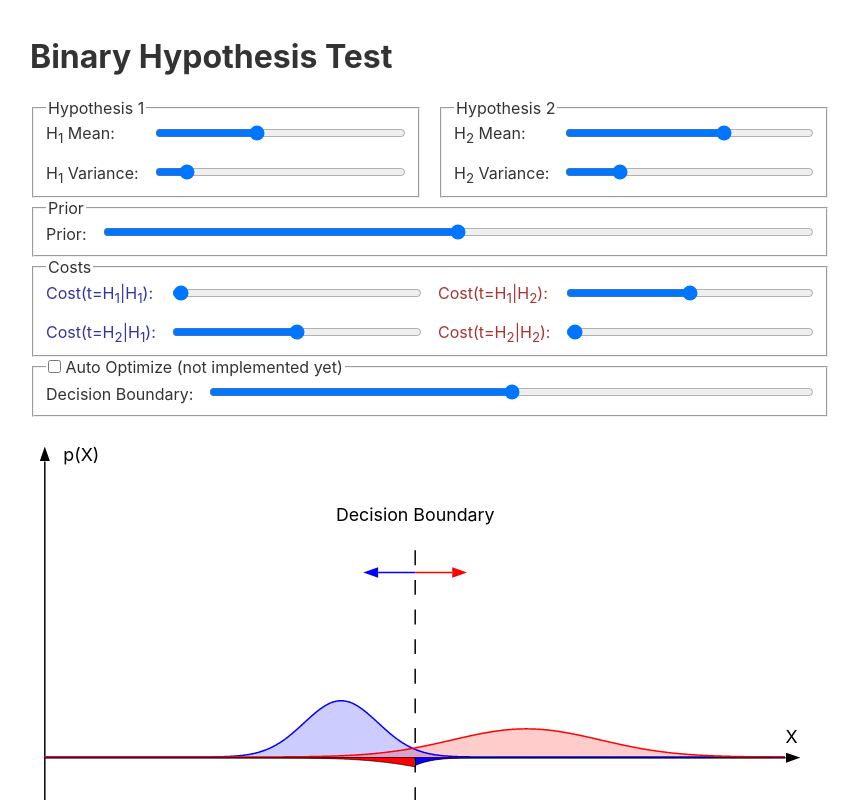
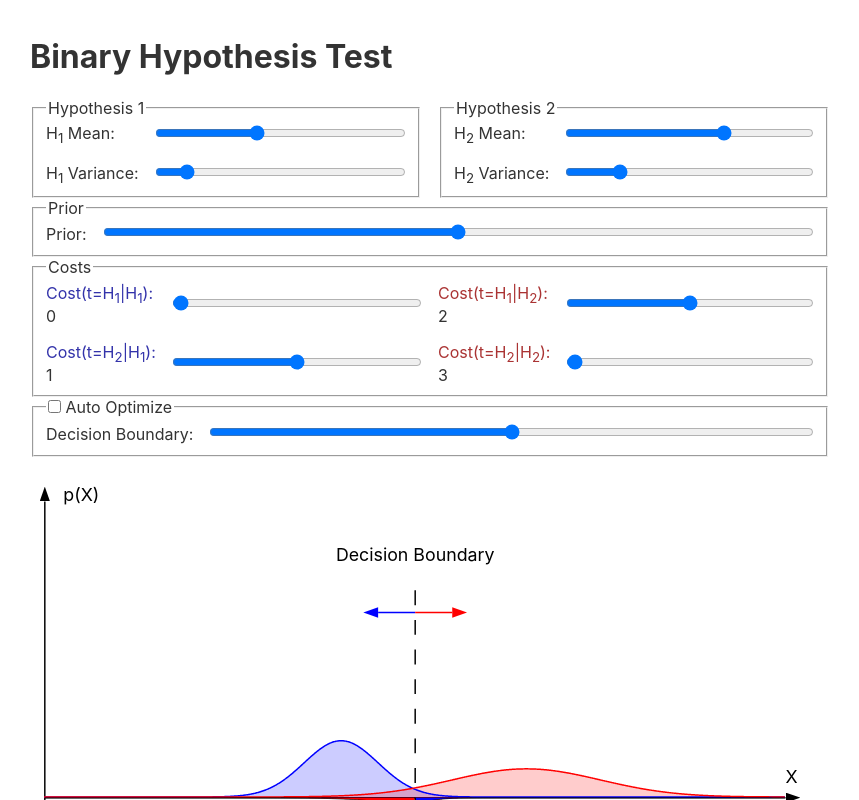
Before and after one commit to laszlokorte/hypothesis-test, a Svelte app: page / in a window 1280 px wide. Shown: the top 800 px of the page, without its empty margins (210-1069 px from the left). Built offline with nearby package versions, Linux system fonts and the light colour scheme.

Commit message:
add auto optmization for decision boundary

```diff
--- a/src/App.svelte
+++ b/src/App.svelte
@@ -11,6 +11,7 @@
 
 	let colors = ['blue', 'red']
 
+
 	$: pdf = (p, x) => {
 		const factor = Math.abs(p - prior)
 		if(variance[p] == 0) {
@@ -21,7 +22,8 @@
 	}
 
 	$: sampleCost = (p,x) => {
-		return x > boundary ? cost[2*p+ 1] : cost[2*p]
+		const swap = mean[0] > mean[1] ? 1 : 0
+		return x > boundary ? cost[2*p+ 1 - swap] : cost[2*p + swap]
 	}
 
 	$: X = Array(sampleCount).fill(null).map((_,i) => 2*i/sampleCount - 1)
@@ -36,9 +38,32 @@
 		X.map((x) => sampleCost(1, x))
 	]
 
-	function optimizBoundary() {
+	function optimizBoundary(prior, samples, cost) {
+		const swap = mean[0] > mean[1] ? 1 : 0
+		let sumLeft = 0
+		let sumRight = (prior)*cost[1-swap] + (1-prior)*cost[3-swap]
 
+		let bestSum = Infinity
+		let bestI = 0
+
+		for (var i = 0; i < samples[0].length; i++) {
+			sumLeft += (samples[0][i][1])*cost[0+swap] + (samples[1][i][1])*cost[2+swap]
+			sumRight -= (samples[0][i][1])*cost[1-swap] + (samples[1][i][1])*cost[3-swap]
+
+
+			if(sumLeft+sumRight < bestSum) {
+				bestSum = sumLeft + sumRight
+				bestI = i;
+			}
+		}
+
+		return samples[0][bestI][0]
 	}
+
+	$: if(autoOptimize) {
+		boundary = optimizBoundary(prior, samples, cost)
+	}
+
 
 	function flipY(y) {
 		return 280 - y;
@@ -126,16 +151,16 @@
 	</legend>
 		<div class="controls">
 			<dl>
-	<dt><label for='cost_0' style="color: #33a">Cost(t=H<sub>1</sub>|H<sub>1</sub>)</label></dt>
+	<dt><label for='cost_0' style="color: #33a">Cost(t=H<sub>1</sub>|H<sub>1</sub>)</label>0</dt>
 	<dd><input id="cost_0" type="range" bind:value={cost[0]} min="0" max={maxCost} step="0.01" /></dd>
-	<dt><label for='cost_1' style="color: #33a">Cost(t=H<sub>2</sub>|H<sub>1</sub>)</label></dt>
+	<dt><label for='cost_1' style="color: #33a">Cost(t=H<sub>2</sub>|H<sub>1</sub>)</label>1</dt>
 	<dd><input id="cost_1" type="range" bind:value={cost[1]} min="0" max={maxCost} step="0.01" /></dd>
 	</dl>
 		<dl>
 
-	<dt><label for='cost_2'style="color: #a33">Cost(t=H<sub>1</sub>|H<sub>2</sub>)</label></dt>
+	<dt><label for='cost_2'style="color: #a33">Cost(t=H<sub>1</sub>|H<sub>2</sub>)</label>2</dt>
 	<dd><input id="cost_2" type="range" bind:value={cost[2]} min="0" max={maxCost} step="0.01" /></dd>
-	<dt><label for='cost_3' style="color: #a33">Cost(t=H<sub>2</sub>|H<sub>2</sub>)</label></dt>
+	<dt><label for='cost_3' style="color: #a33">Cost(t=H<sub>2</sub>|H<sub>2</sub>)</label>3</dt>
 	<dd><input id="cost_3" type="range" bind:value={cost[3]} min="0" max={maxCost} step="0.01" /></dd>
 </dl>
 		</div>
@@ -145,10 +170,10 @@
 
 <fieldset>
 	<legend>
-			<label><input type="checkbox" bind:checked={autoOptimize} /> Auto Optimize (not implemented yet)</label></legend>
+			<label><input type="checkbox" bind:checked={autoOptimize} /> Auto Optimize</label></legend>
 	<dl>
 		<dt><label for='boundary'>Decision Boundary</label></dt>
-		<dd><input id="boundary" type="range" bind:value={boundary} min="-1" max="1" step="0.01" disabled={autoOptimize} /></dd>
+		<dd><input id="boundary" bind:value={boundary} type="range"  min="-1" max="1" step="0.01" disabled={autoOptimize} /></dd>
 	</dl>
 </fieldset>
 
```
